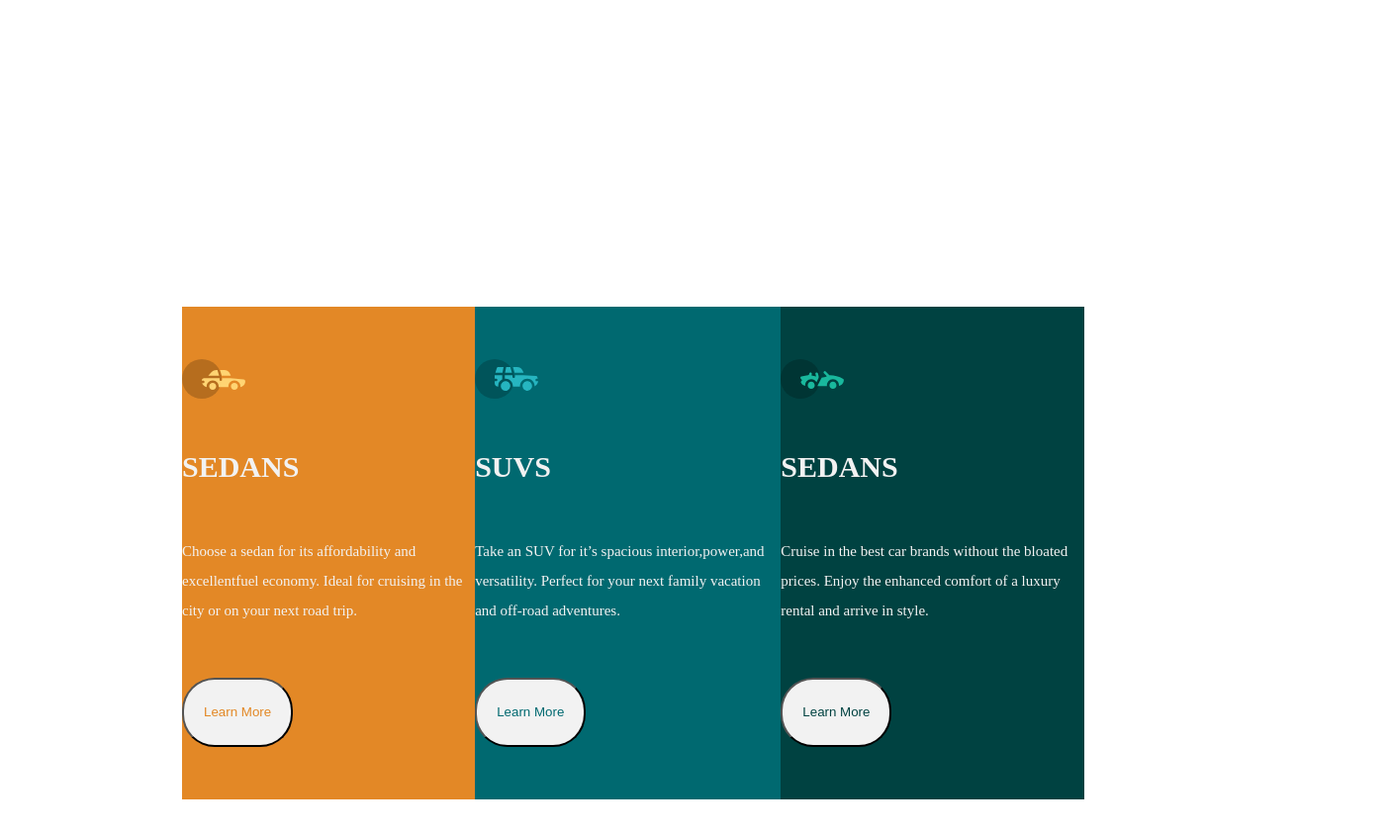
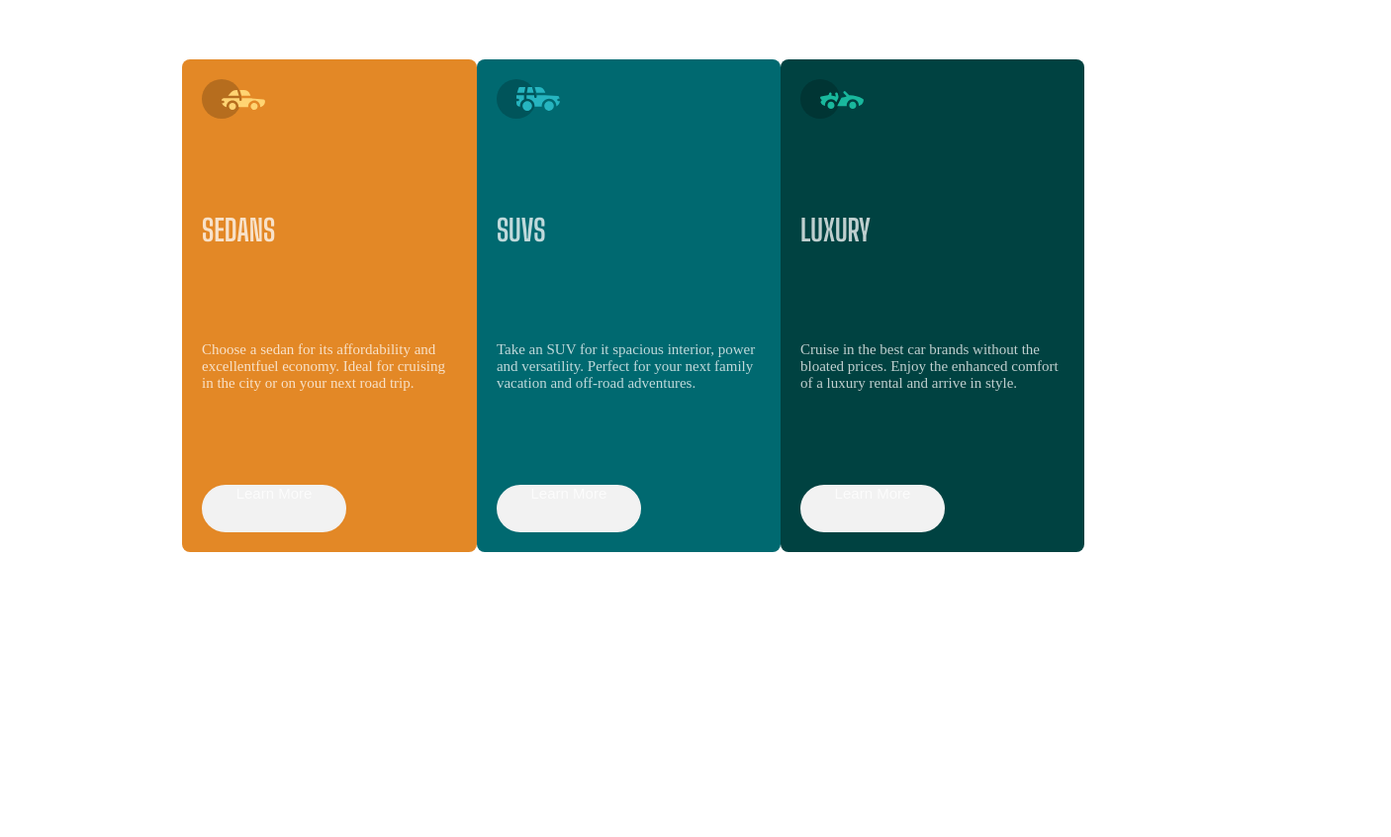
Before and after one commit to Anjali02-rao/HTML-CSS-Assignment-2-Recreate-a-design-using-Flexbox, a plain HTML site: page index.html in a window 1280 px wide. Shown: the whole page at 99% size, 1406 px wide, since content can reach past the window. After the commit the page ends 800 px from the top, so only its background shows below. Drawn offline with Linux system fonts and the light colour scheme.

Commit message:
first commit

```diff
--- a/index.html
+++ b/index.html
@@ -4,11 +4,13 @@
   <head>
     <!-- connecting to google fonts -->
     <link rel="preconnect" href="https://fonts.googleapis.com" />
-    <link rel="preconnect" href="https://fonts.gstatic.com" />
+    <link rel="preconnect" href="https://fonts.gstatic.com" crossorigin />
+    <!-- connecting Lexend Deca font -->
     <link
       rel="stylesheet"
       href="https://fonts.googleapis.com/css2?family=Lexend+Deca:wght@100..900&display=swap"
     />
+    <!-- connecting Big shoulder font -->
     <link
       rel="stylesheet"
       href="https://fonts.googleapis.com/css2?family=Big+Shoulders+Display:wght@100..900&display=swap"
@@ -19,43 +21,35 @@
   </head>
 
   <body>
-    <div id="product_container">
     <div id="flex_container">
-        <div id="first_frame">
+      <div id="first_frame" class="frame">
         <img src="images/icon-sedans.svg" alt="icon" />
-          <h1>SEDANS</h1>
-          <p class="text_body">
-            Choose a sedan for its affordability and excellentfuel economy.
-            Ideal for cruising in the city or on your next road trip.
+        <h1 class="primary_font">SEDANS</h1>
+        <p class="secondary_font">
+          Choose a sedan for its affordability and excellentfuel economy. Ideal
+          for cruising in the city or on your next road trip.
         </p>
-          <button>
-            <p class="sedan_car">Learn More</p>
-          </button>
+        <button class="secondary_font">Learn More</button>
       </div>
 
-        <div id="second_frame">
+      <div id="second_frame" class="frame">
         <img src="images/icon-suvs.svg" alt="icon" />
-          <h1>SUVS</h1>
-          <p class="text_body">
-            Take an SUV for it’s spacious interior,power,and versatility.
-            Perfect for your next family vacation and off-road adventures.
+        <h1 class="primary_font">SUVS</h1>
+        <p class="secondary_font">
+          Take an SUV for it spacious interior, power and versatility. Perfect
+          for your next family vacation and off-road adventures.
         </p>
-          <button>
-            <p class="suvs_car">Learn More</p>
-          </button>
+        <button class="secondary_font">Learn More</button>
       </div>
 
-        <div id="third_frame">
+      <div id="third_frame" class="frame">
         <img src="images/icon-luxury.svg" alt="icon" />
-          <h1>SEDANS</h1>
-          <p class="text_body">
+        <h1 class="primary_font">LUXURY</h1>
+        <p class="secondary_font">
           Cruise in the best car brands without the bloated prices. Enjoy the
           enhanced comfort of a luxury rental and arrive in style.
         </p>
-          <button>
-            <p class="luxury_car">Learn More</p>
-          </button>
-        </div>
+        <button class="secondary_font">Learn More</button>
       </div>
     </div>
   </body>
--- a/style.css
+++ b/style.css
@@ -7,98 +7,84 @@ body {
   font-size: 15px;
   justify-content: center;
   align-items: center;
+  color: hsl(0, 0%, 95%);
 }
-#product_container {
-  color: hsl(0, 0%, 95%);
-  display: flex;
-  justify-content: center;
-  align-items: center;
-  padding: 250px;
-}
+
 #flex_container {
+  padding: 60px;
   display: flex;
   overflow: hidden;
   justify-content: center;
   width: 912px;
   height: 498px;
   border-radius: 20px;
-padding: 20px;
 }
 
-h1 {
-  font-style: Big Shoulders Display;
-  font-weight: 500px;
-  color: hsl(0, 0%, 95%);
+.primary_font {
+  font-weight: 700px;
+  font-family: "Big Shoulders Display", sans-serif;
+  color: hsla(0, 0%, 100%, 0.75);
 }
 
 #first_frame {
-  display: flex;
   background-color: hsl(31, 77%, 52%);
   flex-direction: column;
-  justify-content: space-evenly;
+  color: hsl(31, 77%, 52%);
+}
+
+#second_frame {
+  background-color: hsl(184, 100%, 22%);
+  flex-direction: column;
+  color: hsl(184, 100%, 22%);
+}
+
+#third_frame {
+  background-color: hsl(179, 100%, 13%);
+  flex-direction: column;
+  color: hsl(179, 100%, 13%);
+}
+.frame {
+  display: flex;
+  justify-content: space-between;
   align-items: flex-start;
   width: 304;
   height: 498;
+  padding: 20px;
+  overflow: hidden;
+  border-radius: 8px;
+}
+.secondary_font {
+  display: flex;
+  justify-content: center;
+  font-style: "Lexend Deca", sans-serif;
+  font-size: 15px;
+  font-weight: 400;
+  /* height: 80px; */
+  align-items: flex-start;
+  color: hsla(0, 0%, 100%, 0.75);
 }
 
-#second_frame{
-  display: flex;
-  background-color: hsl(184, 100%, 22%);
-  flex-direction: column;
-  justify-content: space-evenly;
-  align-items: flex-start;
-  width: 304;
-  height: 498;
-}
-
-#third_frame{
-  display: flex;
-  background-color: hsl(179, 100%, 13%);
-  flex-direction: column;
-  justify-content: space-evenly;
-  align-items: flex-start;
-  width: 304;
-  height: 498;
-}
-
-.text_body {
- display: flex;
- font-style: Lexend Deca;
- font-size: 15px;
- font-weight: 400;
- color; hsla(0, 0%, 100%, 0.75);
-
-}
-
-.images {
+.img {
   display: contents;
   background-color: transparent;
   align-items: flex-start;
+  width: 60px;
+  height: 40px;
 }
 
 button {
   display: flex;
+  border: none;
+  border-radius: 33px;
+  justify-content: center;
+  width: 146px;
+  height: 48px;
+  align-items: center;
+  color: inherit;
   background-color: hsl(0, 0%, 95%);
-  padding: 20px;
-  overflow: hidden;
-  border-color: (0, 0%, 95%);
-  border-radius: 33px;
-  align-items: center;
 }
-
-.sedan_car {
-  color: hsl(31, 77%, 52%);
+*/ p {
+  line-height: 2;
+  font-size: 15px;
+  color: hsla(0, 0%, 100%, 0.75);
 }
-.suvs_car {
-  color: hsl(184, 100%, 22%);
-}
-.luxury_car {
-  color: hsl(179, 100%, 13%);
-}
-
-#flex_container {
-  padding: 60px;
-}
-p {
-  line-height: 2;
-}
```
Lines whose indentation alone changed are shown as unchanged.
